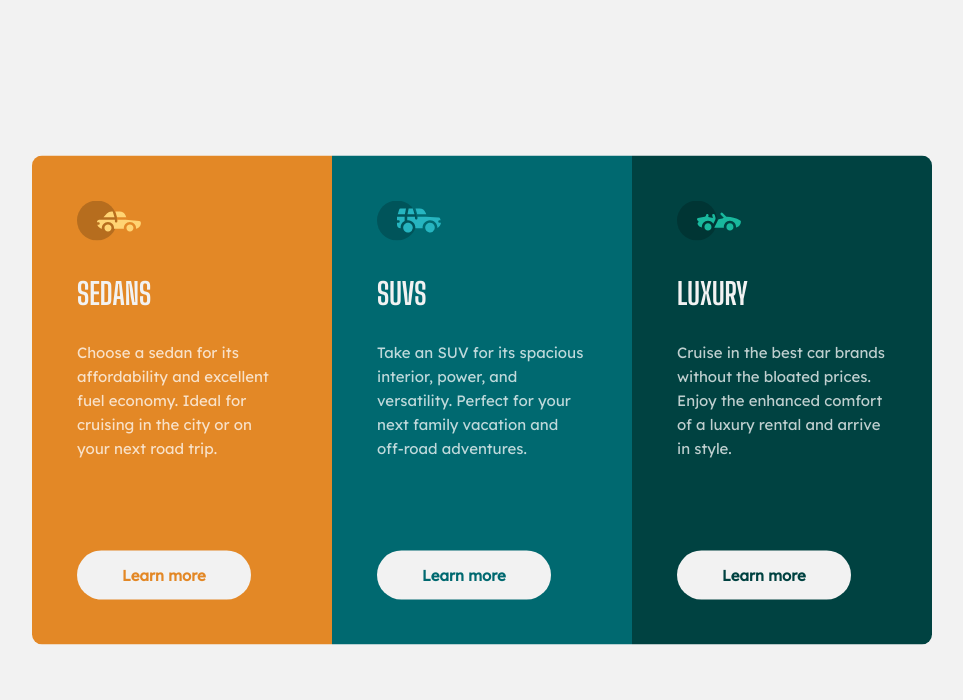
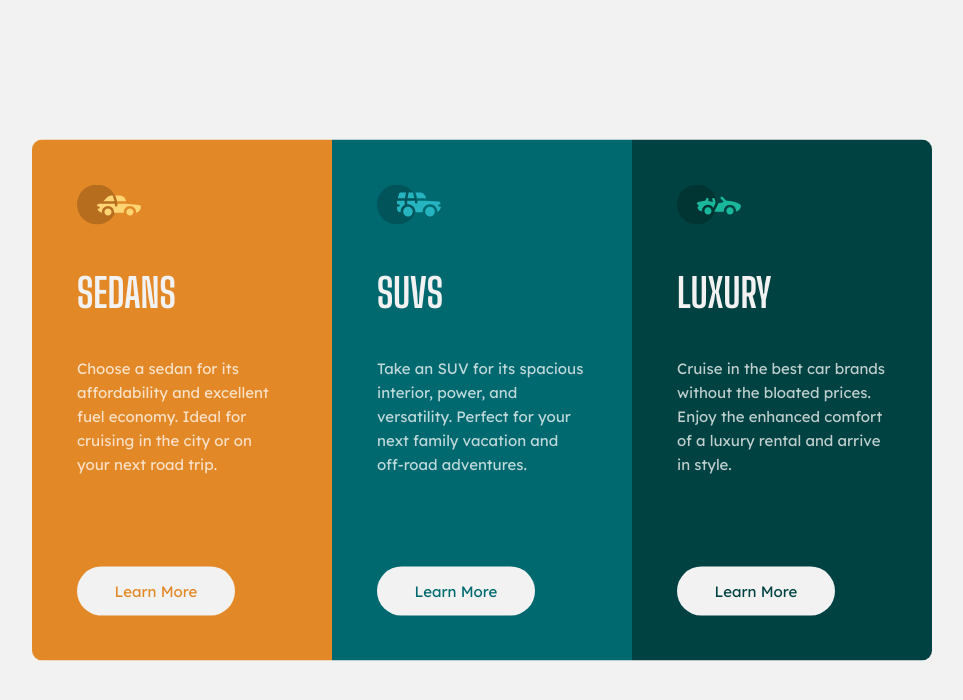
Before and after one commit to Emilius95/frontend-mentor-4, a plain HTML site: page index.html in a window 1280 px wide. Shown: the whole page, without its empty margins (158-1121 px from the left). Drawn offline with Linux system fonts and the light colour scheme.

Commit message:
updated buttons

```diff
--- a/index.html
+++ b/index.html
@@ -21,7 +21,7 @@
       <h1 class="card--one--heading">Sedans</h1>
       <p class="card--one--text">Choose a sedan for its affordability and excellent fuel economy. Ideal for cruising in the city
         or on your next road trip.</p>
-      <a href="" class="card--one--btn">Learn more</a>
+      <a href="" class="card--one--btn">Learn More</a>
     </div>
 
     <div class="card--two">
@@ -29,7 +29,7 @@
       <h1 class="card--two--heading">SUVs</h1>
       <p class="card--two--text">Take an SUV for its spacious interior, power, and versatility. Perfect for your next family vacation
         and off-road adventures.</p>
-      <a href="" class="card--two--btn">Learn more</a>
+      <a href="" class="card--two--btn">Learn More</a>
     </div>
 
     <div class="card--three">
@@ -37,7 +37,7 @@
       <h1 class="card--three--heading">Luxury</h1>
       <p class="card--three--text">Cruise in the best car brands without the bloated prices. Enjoy the enhanced comfort of a luxury
         rental and arrive in style.</p>
-      <a href="" class="card--three--btn">Learn more</a>
+      <a href="" class="card--three--btn">Learn More</a>
     </div>
 
   </main>
--- a/style.css
+++ b/style.css
@@ -76,22 +76,41 @@ body {
     text-decoration: none;
     background-color: var(--very-light-gray);
     border-radius: 30px;
-    padding: 1em 3em;
+    padding: 1em 2.5em;
 }
 
 .card--one--btn {
     color: var(--bright-orange);
-    font-weight: bold;
 }
+
+.card--one--btn:hover,
+.card--one--btn:focus {
+    background: var(--bright-orange);
+    color: var(--transparent-white);
+    border: 2px solid var(--very-light-gray);
+}
+
+.card--two--btn:hover,
+.card--two--btn:focus {
+    background: var(--dark-cyan);
+    color: var(--transparent-white);
+    border: 2px solid var(--very-light-gray);
+}
+
+.card--three--btn:hover,
+.card--three--btn:focus {
+    background: var(--very-darkccyan);
+    color: var(--transparent-white);
+    border: 2px solid var(--transparent-white);
+}
+
 
 .card--two--btn {
     color: var(--dark-cyan);
-    font-weight: bold;
 }
 
 .card--three--btn {
     color: var(--very-darkccyan);
-    font-weight: bold;
 }
 
 @media (min-width: 1000px) {
@@ -117,6 +136,12 @@ body {
         border-radius: 0;
     }
 
+    .card--one--heading,
+    .card--two--heading,
+    .card--three--heading {
+        font-size: 2.5rem;
+    }
+
     .card--one--text,
     .card--two--text,
     .card--three--text {
```
